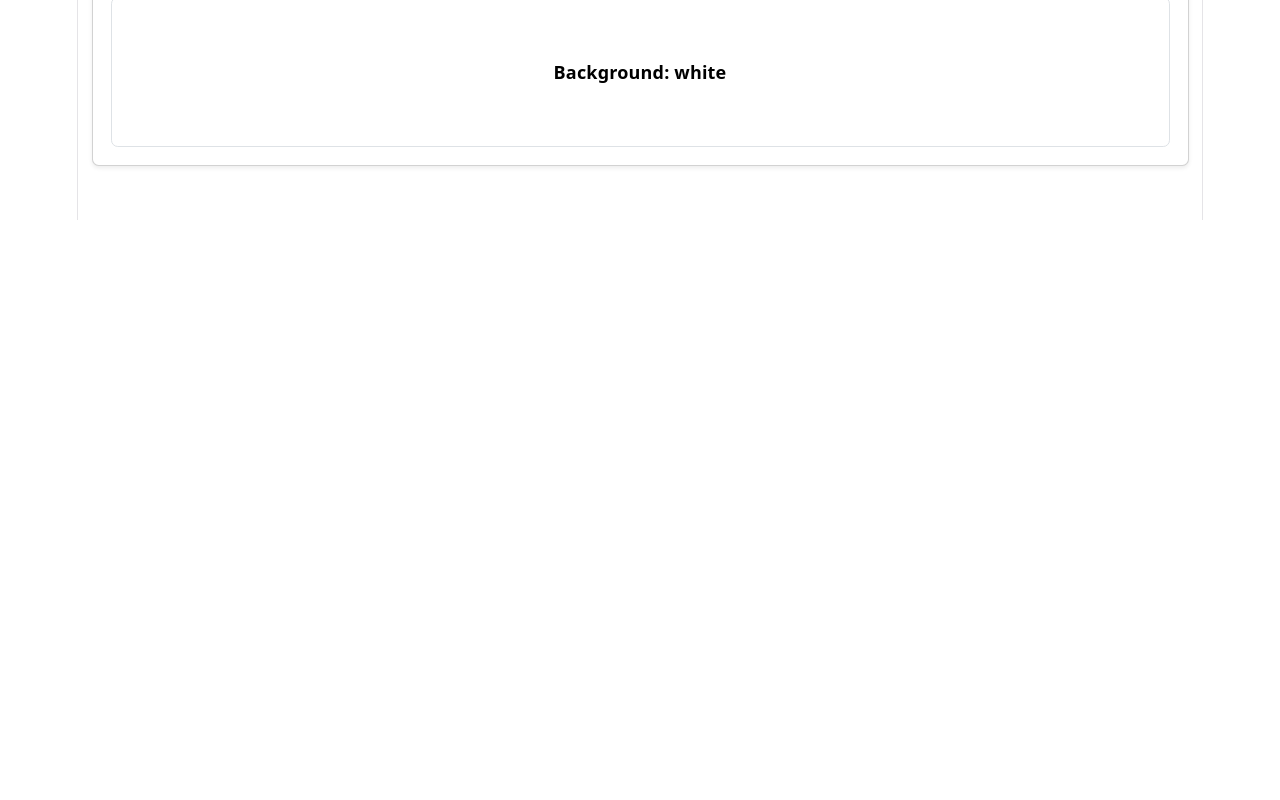
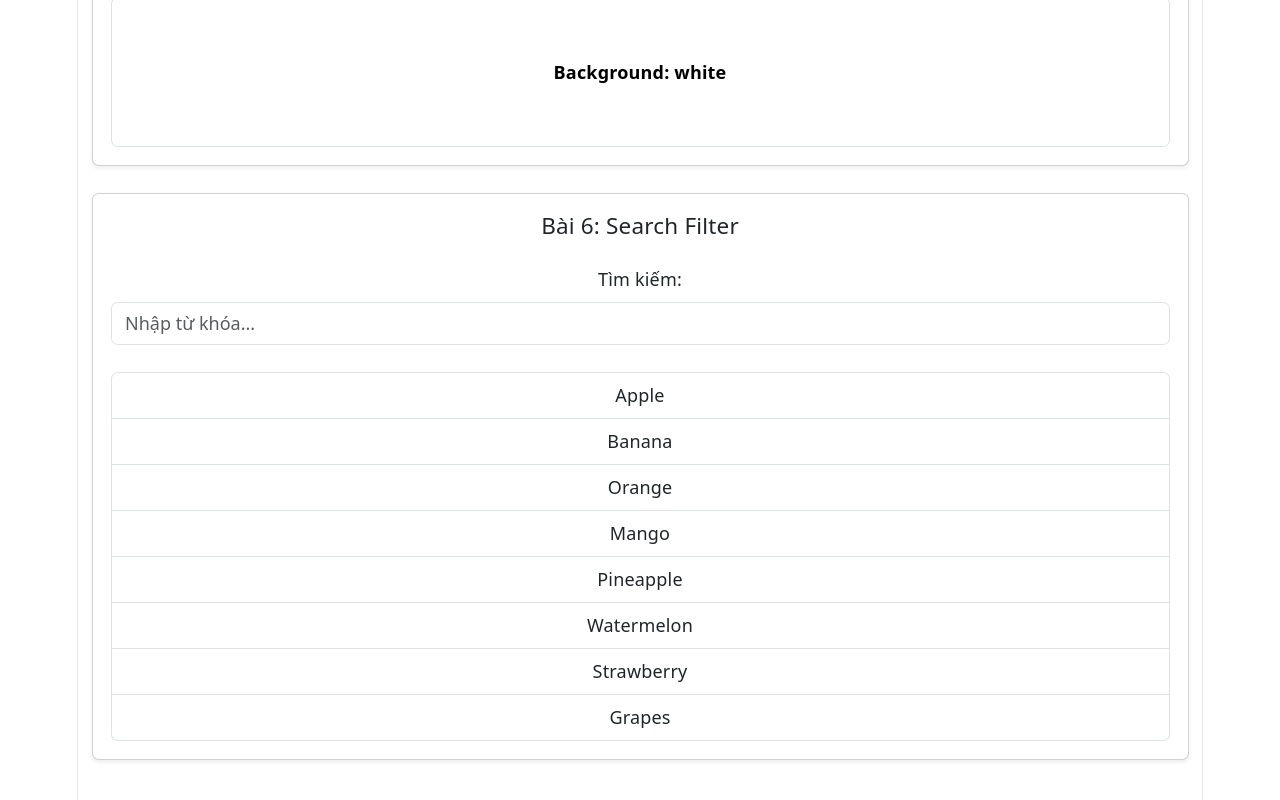
Before and after one commit to phulongtran/FER202_FA26_LongTP, a React (Vite) app in the folder Slot7/usestate-exercises/: page / in a window 1280 px wide. Shown: the part 1279-2079 px from the top of the page. Before the commit the page ends 1499 px from the top, so only its background shows below. Built offline with nearby package versions, Linux system fonts and the light colour scheme.

Commit message:
feat(exercise-6): create search filter component

```diff
--- a/Slot7/usestate-exercises/src/App.jsx
+++ b/Slot7/usestate-exercises/src/App.jsx
@@ -3,6 +3,7 @@ import Exercise2ControlledInput from './components/Exercise2ControlledInput'
 import Exercise3ToggleVisibility from './components/Exercise3ToggleVisibility'
 import Exercise4TodoList from './components/Exercise4TodoList'
 import Exercise5ColorSwitcher from './components/Exercise5ColorSwitcher'
+import Exercise6SearchFilter from './components/Exercise6SearchFilter'
 
 function App() {
   return (
@@ -16,6 +17,7 @@ function App() {
       <Exercise3ToggleVisibility />
       <Exercise4TodoList />
       <Exercise5ColorSwitcher />
+      <Exercise6SearchFilter />
     </div>
   )
 }
--- /dev/null
+++ b/Slot7/usestate-exercises/src/components/Exercise6SearchFilter.jsx
@@ -0,0 +1,64 @@
+import { useState } from 'react'
+import { Card, Form, ListGroup } from 'react-bootstrap'
+
+function Exercise6SearchFilter() {
+  const [search, setSearch] = useState('')
+
+  const items = [
+    'Apple',
+    'Banana',
+    'Orange',
+    'Mango',
+    'Pineapple',
+    'Watermelon',
+    'Strawberry',
+    'Grapes',
+  ]
+
+  const filteredItems = items.filter((item) =>
+    item.toLowerCase().includes(search.toLowerCase())
+  )
+
+  const handleSearchChange = (event) => {
+    setSearch(event.target.value)
+  }
+
+  return (
+    <Card className="mb-4 shadow-sm text-dark">
+      <Card.Body>
+        <Card.Title className="mb-4 text-dark">
+          Bài 6: Search Filter
+        </Card.Title>
+
+        <Form.Group className="mb-4">
+          <Form.Label className="text-dark">
+            Tìm kiếm:
+          </Form.Label>
+
+          <Form.Control
+            type="text"
+            placeholder="Nhập từ khóa..."
+            value={search}
+            onChange={handleSearchChange}
+          />
+        </Form.Group>
+
+        <ListGroup>
+          {filteredItems.length > 0 ? (
+            filteredItems.map((item, index) => (
+              <ListGroup.Item key={index}>
+                {item}
+              </ListGroup.Item>
+            ))
+          ) : (
+            <ListGroup.Item className="text-dark">
+              Không tìm thấy kết quả.
+            </ListGroup.Item>
+          )}
+        </ListGroup>
+      </Card.Body>
+    </Card>
+  )
+}
+
+export default Exercise6SearchFilter
```
